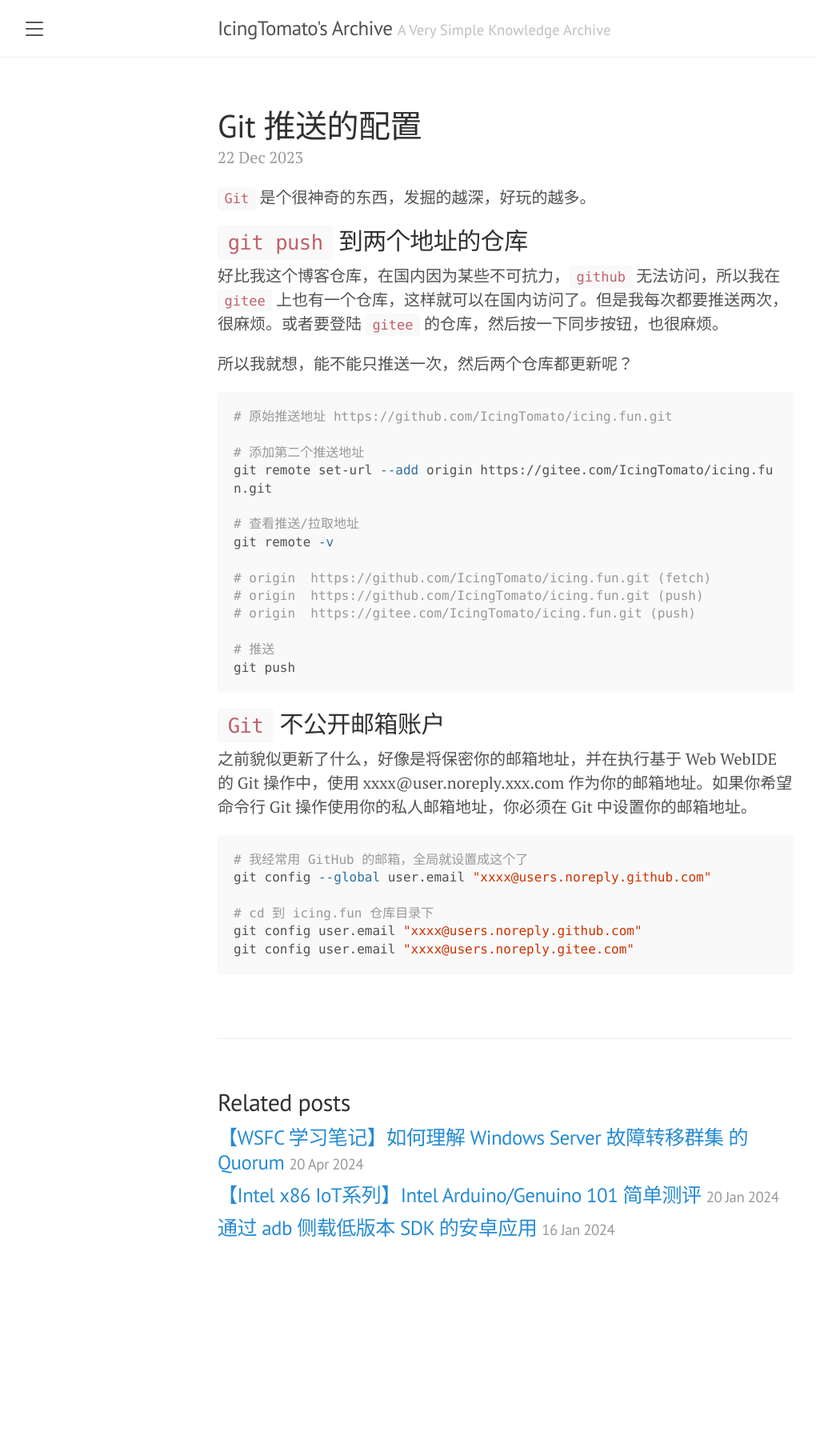
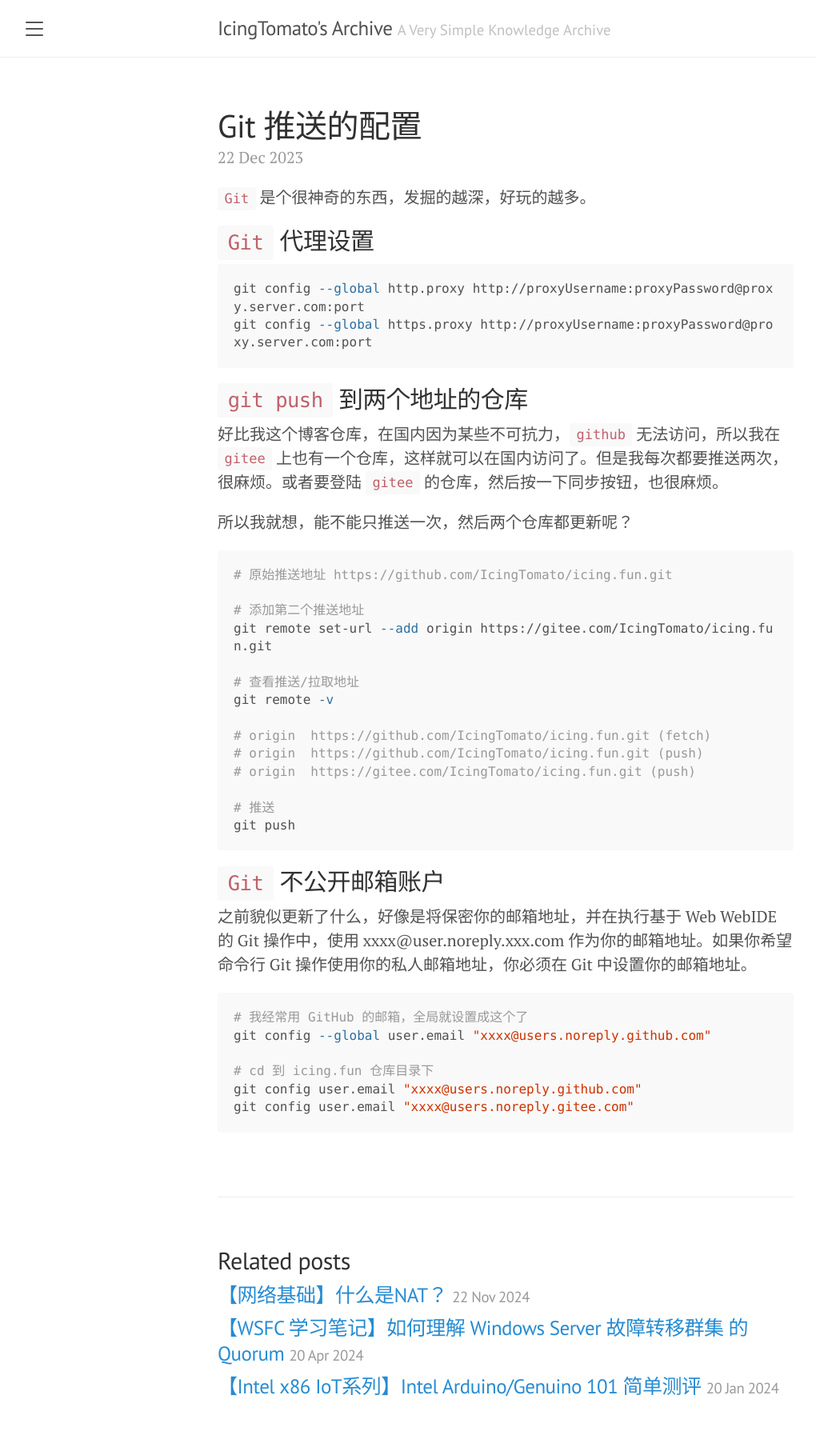
Before and after one commit to IcingTomato/icing.fun, a Jekyll site: the page built from _posts/2023-12-22-git_push_setup.markdown, in a window 1280 px wide. Shown: the whole page at 80% size, without its empty margins (8-1028 px from the left). Built offline with Jekyll 4.4.1, drawn with Linux system fonts in a browser that asks for light colours; before the commit the page ends 1612 px from its top, so only the background shows below that; part of the change alters nothing that is shown.

Commit message:
Add: Add 2024-11-22

````diff
--- a/_posts/2023-12-22-git_push_setup.markdown
+++ b/_posts/2023-12-22-git_push_setup.markdown
@@ -5,6 +5,13 @@ tags: git github zh-cn
 ---
 
 `Git` 是个很神奇的东西，发掘的越深，好玩的越多。
+
+## `Git` 代理设置
+
+```shell
+git config --global http.proxy http://proxyUsername:proxyPassword@proxy.server.com:port
+git config --global https.proxy http://proxyUsername:proxyPassword@proxy.server.com:port
+```
 
 ## `git push` 到两个地址的仓库
 
--- /dev/null
+++ b/_posts/2024-11-22-type_of_nat.markdown
@@ -0,0 +1,132 @@
+---
+layout: post
+title:  "【网络基础】什么是NAT？"
+tags: network zh-cn
+published: true
+---
+
+NAT是一种地址转换技术，它可以将IP数据报文头中的IP地址转换为另一个IP地址，并通过转换端口号达到地址重用的目的。NAT作为一种缓解IPv4公网地址枯竭的过渡技术，由于实现简单，得到了广泛应用。
+
+- [**1**　NAT解决了什么问题？　](#title1)
+- [**2**　NAT的类型　](#title2)
+- [**3**　NAT是如何工作的？　](#title3)
+- [**4**　如何使用NAT？](#title4)
+
+## <span id="title1">NAT解决了什么问题？</span>
+
+随着网络应用的增多，IPv4地址枯竭的问题越来越严重。尽管IPv6可以从根本上解决IPv4地址空间不足问题，但目前众多网络设备和网络应用大多是基于IPv4的，因此在IPv6广泛应用之前，使用一些过渡技术（如CIDR、私网地址等）是解决这个问题的主要方式，NAT就是这众多过渡技术中的一种。
+
+当私网用户访问公网的报文到达网关设备后，如果网关设备上部署了NAT功能，设备会将收到的IP数据报文头中的IP地址转换为另一个IP地址，端口号转换为另一个端口号之后转发给公网。在这个过程中，设备可以用同一个公网地址来转换多个私网用户发过来的报文，并通过端口号来区分不同的私网用户，从而达到地址复用的目的。
+
+早期的NAT是指Basic NAT，Basic NAT在技术上实现比较简单，只支持地址转换，不支持端口转换。因此，Basic NAT只能解决私网主机访问公网问题，无法解决IPv4地址短缺问题。后期的NAT主要是指网络地址端口转换NAPT（Network Address Port Translation），NAPT既支持地址转换也支持端口转换，允许多台私网主机共享一个公网IP地址访问公网，因此NAPT才可以真正改善IP地址短缺问题。
+
+## <span id="title2">NAT的类型</span>
+
+根据NAT转换是对报文中的源地址进行转换还是对目的地址进行转换，NAT可以分为源NAT、目的NAT和双向NAT，下面我们分别介绍这三种NAT类型。
+
+### SNAT（源NAT）
+
+源NAT在NAT转换时，仅对报文中的源地址进行转换，主要应用于私网用户访问公网的场景。当私网用户主机访问Internet时，私网用户主机发送的报文到达NAT设备后，设备通过源NAT技术将报文中的私网IPv4地址转换成公网IPv4地址，从而使私网用户可以正常访问Internet。
+
+根据转换时是否同时转换源端口号，源NAT可以细分为如下几种类型，详见下图。
+
+<img src="http://icing.fun/img/post/2024/11/22/1.png" alt="源NAT分类">
+<i>源NAT分类</i>
+
+### DNAT（目的NAT）
+
+目的NAT在NAT转换时，仅对报文中的目的地址和目的端口号进行转换，主要应用于公网用户访问私网服务的场景。当公网用户主机发送的报文到达NAT设备后，设备通过目的NAT技术将报文中的公网IPv4地址转换成私网IPv4地址，从而使公网用户可以使用公网地址访问私网服务。
+
+根据转换前后的地址是否存在一种固定的映射关系，目的NAT可以细分为如下几种类型，详见下图。
+
+<img src="http://icing.fun/img/post/2024/11/22/2.png" alt="目的NAT分类">
+<i>目的NAT分类</i>
+
+### 双向NAT
+
+双向NAT指的是在转换过程中同时转换报文的源信息和目的信息。双向NAT不是一个单独的功能，而是源NAT和目的NAT的组合。双向NAT是针对同一条流，在其经过设备时同时转换报文的源地址和目的地址。双向NAT主要应用在同时有外网用户访问内部服务器和私网用户访问内部服务器的场景。
+
+### STUN中定义的NAT类型
+
+在STUN标准中，根据私网IP地址和端口到NAT出口的公网IP地址和端口的映射方式，把NAT分为如下四种类型，详见下图。
+
+<img src="http://icing.fun/img/post/2024/11/22/3.png" alt="STUN中定义的NAT类型">
+<i>STUN中定义的NAT类型</i>
+
+- Full Cone NAT（完全锥型NAT）
+
+    所有从同一个私网IP地址和端口（IP1:Port1）发送过来的请求都会被映射成同一个公网IP地址和端口（IP:Port）。并且，任何外部主机通过向映射的公网IP地址和端口发送报文，都可以实现和内部主机进行通信。
+
+    这是一种比较宽松的策略，只要建立了私网IP地址和端口与公网IP地址和端口的映射关系，所有的Internet上的主机都可以访问该NAT之后的主机。
+
+- Restricted Cone NAT（限制锥型NAT）
+
+    所有从同一个私网IP地址和端口（IP1:Port1）发送过来的请求都会被映射成同一个公网IP和端口号（IP:Port）。与完全锥型NAT不同的是，当且仅当内部主机之前已经向公网主机发送过报文，此时公网主机才能向私网主机发送报文。
+
+- Port Restricted Cone NAT（端口限制锥型NAT）
+
+    与限制锥型NAT很相似，只不过它包括端口号。也就是说，一台公网主机（IP2:Port2）想给私网主机发送报文，必须是这台私网主机先前已经给这个IP地址和端口发送过报文。
+
+- Symmetric NAT（对称NAT）
+
+    所有从同一个私网IP地址和端口发送到一个特定的目的IP地址和端口的请求，都会被映射到同一个IP地址和端口。如果同一台主机使用相同的源地址和端口号发送报文，但是发往不同的目的地，NAT将会使用不同的映射。此外，只有收到数据的公网主机才可以反过来向私网主机发送报文。
+
+    这和端口限制锥型NAT不同，端口限制锥型NAT是所有请求映射到相同的公网IP地址和端口，而对称NAT是不同的请求有不同的映射。
+
+## <span id="title3">NAT是如何工作的？</span>
+
+根据前面的分类，我们分别从源NAT和目的NAT中各选一种NAT为代表，介绍其工作原理。其他类型的NAT虽然在转换时，转换的内容有细微差别，但是工作原理都相似，不再重复介绍。此外，双向NAT是源NAT和目的NAT的组合，双向NAT的工作原理也不再重复介绍。
+
+### NAPT工作原理
+
+NAPT在进行地址转换的同时还进行端口转换，可以实现多个私网用户共同使用一个公网IP地址上网。NAPT根据端口来区分不同用户，真正做到了地址复用。
+
+<img src="http://icing.fun/img/post/2024/11/22/4.png" alt="NAPT工作原理示意图">
+<i>NAPT工作原理示意图</i>
+
+当Host访问Web Server时，设备的处理过程如下：
+
+1. 设备收到Host发送的报文后查找NAT策略，发现需要对报文进行地址转换。
+2. 设备根据源IP Hash算法从NAT地址池中选择一个公网IP地址，替换报文的源IP地址，同时使用新的端口号替换报文的源端口号，并建立会话表，然后将报文发送至Internet。
+3. 设备收到Web Server响应Host的报文后，通过查找会话表匹配到步骤2中建立的表项，将报文的目的地址替换为Host的IP地址，将报文的目的端口号替换为原始的端口号，然后将报文发送至Intranet。
+
+
+### NAT Server工作原理
+使用NAT Server时，需要先在设备上配置公网地址和私网地址的固定映射关系。配置完成后，设备将会生成Server-Map表项，存放公网地址和私网地址的映射关系。该表项将一直存在除非NAT Server的配置被删除。
+
+<img src="http://icing.fun/img/post/2024/11/22/5.png" alt="NAT Server工作原理示意图">
+<i>NAT Server工作原理示意图</i>
+
+内部Server的私网IPv4地址为192.168.1.2/24，对外的公网IPv4地址为1.1.1.10，端口号都为80，它们之间的映射关系在设备上已提前配置好。当Host访问Server时，设备的处理过程如下：
+
+1. 设备收到Internet上用户访问1.1.1.10的报文的首包后，查找并匹配到Server-Map表项，将报文的目的IP地址转换为192.168.1.2。
+2. 设备建立会话表，然后将报文发送至Intranet。
+3. 设备收到Server响应Host的报文后，通过查找会话表匹配到步骤2中建立的表项，将报文的源地址替换为1.1.1.10，然后将报文发送至Internet。
+4. 后续Host继续发送给Server的报文，设备都会直接根据会话表项的记录对其进行转换，而不会再去查找Server-map表项。
+
+## <span id="title4">如何使用NAT？</span>
+
+前面已经介绍了，不同的NAT类型适用于不同的应用场景。下面介绍几种典型的NAT应用，帮助用户使用NAT。
+
+### 私网用户通过NAPT访问Internet
+
+在许多小区、学校和企业的私网规划中，由于公网地址资源有限，通常给私网用户分配私网IPv4地址。此时，可以配置源NAT来实现私网用户访问Internet。用户可以根据自己拥有的公网IPv4地址的个数，选择使用NAPT或者Easy IP。
+
+当用户拥有的公网IP地址个数较多时，配置了NAT设备出接口的IP地址和其他应用之后，还有可用的空闲公网IP地址时，可以选择NAPT。NAPT使用地址池内的IPv4地址作为私网主机转换后的公网IPv4地址。如下图所示，在设备上配置NAPT，实现私网主机访问Internet功能。
+
+<img src="http://icing.fun/img/post/2024/11/22/6.png" alt="私网用户通过NAPT访问Internet">
+<i>私网用户通过NAPT访问Internet</i>
+
+### 私网用户通过Easy IP访问Internet
+
+当用户拥有的公网IPv4地址个数较少时，配置了NAT设备出接口的IPv4地址和其他应用之后，没有可用的空闲公网IPv4地址时，可以选择Easy IP。Easy IP使用出接口的IPv4地址作为私网主机转换后的公网IPv4地址。如下图所示，在设备上配置Easy IP，实现私网主机访问Internet功能。
+
+<img src="http://icing.fun/img/post/2024/11/22/7.png" alt="私网用户通过Easy IP访问Internet">
+<i>私网用户通过Easy IP访问Internet</i>
+
+### 公网用户通过NAT Server访问私网服务器
+
+在某些场合，私网中有一些服务器需要向公网用户提供服务，比如私网中部署的一些Web服务器、FTP服务器等，NAT支持这样的应用，此时可以配置NAT Server来实现公网用户访问私网服务器。如下图所示，在设备上配置NAT Server，固定“公网IP地址＋端口号”与“私网IP地址＋端口号”间的映射关系，实现公网主机通过该映射关系访问私网服务器功能。
+
+<img src="http://icing.fun/img/post/2024/11/22/8.png" alt="公网用户通过NAT Server访问私网服务器">
+<i>公网用户通过NAT Server访问私网服务器</i>
````
Also changed, not shown: img/post/2024/11/22/1.png (added), img/post/2024/11/22/2.png (added), img/post/2024/11/22/3.png (added), img/post/2024/11/22/4.png (added), img/post/2024/11/22/5.png (added), img/post/2024/11/22/6.png (added), img/post/2024/11/22/7.png (added), img/post/2024/11/22/8.png (added).
